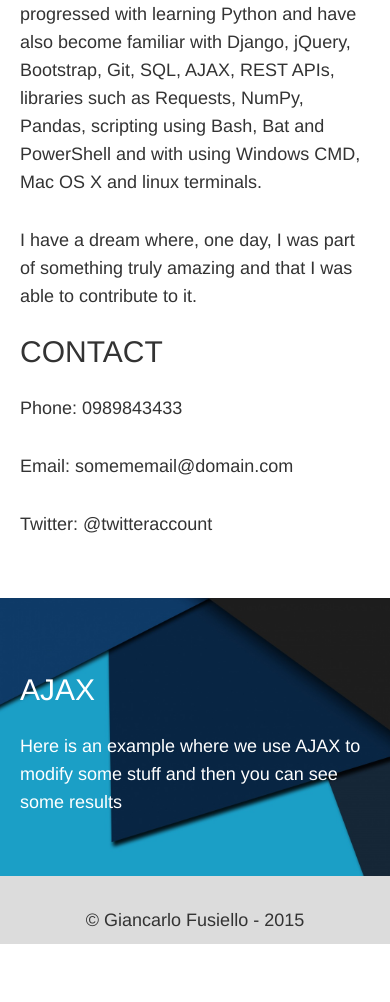
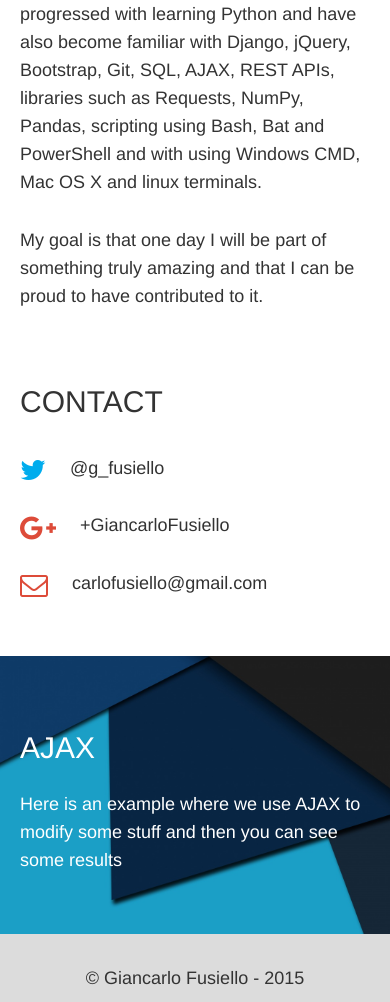
Before and after one commit to GiancarloFusiello/portfolio, a Django app: page / in a window 390 px wide. Shown: the part 1716-2718 px from the top of the page. Before the commit the page ends 2660 px from the top, so only its background shows below. Run offline with Django 3.2, Linux system fonts and the light colour scheme; some libraries are stand-ins or nearby versions; some web fonts are replaced.

Commit message:
tidied code. Added icons to contact info. Added new section and title padding classes to optimise site for mobile use.

```diff
--- a/assets/css/styles.css
+++ b/assets/css/styles.css
@@ -59,13 +59,24 @@ p {
     line-height: 24px;
 }
 
-.add-padding {
-    padding: 50px 5px;
+.title-padding {
+    padding-top: 50px;
+}
+
+.section-padding {
+    padding: 0 5px 50px;
 }
 
 .white-text {
     color: #fff;
 }
+
+.remove-decoration {
+    text-decoration: none !important;
+    color: #333;
+}
+
+
 
 /********
 Home Intro/Title Section
@@ -115,6 +126,35 @@ Home About Section
     z-index: 10;
 }
 
+#twitter-icon {
+    color: #00aced;
+}
+
+#google-icon {
+    color: #dd4b39;
+}
+
+#email-icon {
+    color: #dd4b39;
+}
+
+.contact {
+    display: block;
+    padding-top: 20px;
+    padding-bottom: 7px;
+}
+
+.contact i {
+    display: inline-block;
+    vertical-align: middle;
+    padding-right: 20px;
+}
+
+.contact p {
+    display: inline-block;
+    margin: 0;
+    padding: 0;
+}
 
 
 /********
--- a/home/templates/home/home.html
+++ b/home/templates/home/home.html
@@ -4,9 +4,9 @@
 {% block content %}
     <div class="main">
         <div class="container">
-            <div class="row add-padding">
-                <div class="col-md-6">
-                    <h4 class="header-text text-left">About</h4>
+            <div class="row section-padding">
+                <div class="col-md-6 col-md-offset-1">
+                    <h4 class="header-text text-left title-padding">About</h4>
 
                     <p>
                         For the last seven years, I have worked in the IT industry, from providing support for users to infrastructure in universities to financial trading floors. I have been exposed to a lot of technology during my experience and find myself constantly learning new technology, which is one of the aspects I enjoy working in IT.</p>
@@ -23,34 +23,58 @@
                     </p>
 
                     <p>
-                        I have a dream where, one day, I was part of something truly amazing and that I was able to contribute to it.
+                        My goal is that one day I will be part of something truly amazing and that I can be proud to have contributed to it.
                     </p>
                 </div>
 
                 <div class="col-md-4 col-md-offset-1">
-                    <h4 class="header-text text-left">Contact</h4>
+                    <h4 class="header-text text-left title-padding">Contact</h4>
 
-                    <p>Phone: 0989843433</p>
-                    <p>Email: somememail@domain.com</p>
-                    <p>Twitter: @twitteraccount
-
+                    <div class="contact">
+                        <i class="fa fa-twitter fa-2x" id="twitter-icon"></i>
+                        <p class=""><a class="remove-decoration" href="https://twitter.com/g_fusiello">@g_fusiello</a></p>
+                    </div>
+                    <div class="contact">
+                        <i class="fa fa-google-plus fa-2x" id="google-icon"></i>
+                        <p><a class="remove-decoration" href="https://plus.google.com/+GiancarloFusiello/">+GiancarloFusiello</a></p>
+                    </div>
+                    <div class="contact">
+                        <i class="fa fa-envelope-o fa-2x" id="email-icon"></i>
+                        <p><a class="remove-decoration" href="mailto:someemail@domain.com">carlofusiello@gmail.com</a></p>
+                    </div>
 
                 </div>
             </div>
         </div><!-- /CONTAINER -->
     </div><!-- /MAIN -->
 
+    <!-- AJAX SECTION -->
     <section class="section section-ajax white-text" style="background-image: url('{% static "img/md-blue.jpg" %}')">
         <div class="container">
-            <div class="row add-padding">
-                <div class="col-md-6 col-md-offset-3">
-                    <h4 class="header-text white-text">Ajax</h4>
+            <div class="row section-padding ">
+                <div class="col-md-10 col-md-offset-1">
+                    <h4 class="header-text title-padding white-text" id="ajax">Ajax</h4>
                     <p>Here is an example where we use AJAX to modify some stuff and then you can see some results</p>
                 </div>
             </div>
         </div>
+    </section>
+    <!-- /AJAX SECTION -->
 
-    </section>
+    <!-- REST SECTION -->
+
+
+    <!-- /REST SECTION -->
+
+    <!-- DATA ANALYSIS SECTION -->
+
+
+    <!-- /DATA ANALYSIS SECTION -->
+
+    <!-- MACHINE LEARNING SECTION-->
+
+
+    <!-- /MACHINE LEARNING SECTION-->
 
 
 
--- a/templates/base.html
+++ b/templates/base.html
@@ -1,7 +1,7 @@
 {% load staticfiles %}
 
 <!DOCTYPE html>
-<html lang="en" xmlns="http://www.w3.org/1999/html" xmlns="http://www.w3.org/1999/html">
+<html lang="en" xmlns="http://www.w3.org/1999/html">
 <head>
     <!-- META TAGS -->
     <meta charset="UTF-8">
@@ -17,14 +17,32 @@
     <!-- PAGE TITLE -->
     <title>{% block title %}Giancarlo Fusiello | Python Developer{% endblock %}</title>
 
+
     <!-- STYLESHEETS -->
+
+        <!-- Bootstrap -->
         <link rel="stylesheet" href="https://maxcdn.bootstrapcdn.com/bootstrap/3.3.5/css/bootstrap.min.css" integrity="sha512-dTfge/zgoMYpP7QbHy4gWMEGsbsdZeCXz7irItjcC3sPUFtf0kuFbDz/ixG7ArTxmDjLXDmezHubeNikyKGVyQ==" crossorigin="anonymous">
+
+        <!-- Get Sh*t Done -->
         <link href="{% static 'css/get_shit_done.css' %}" rel="stylesheet">
+
+        <!-- Animate.css -->
         <link href="{% static 'css/animate.css' %}" rel="stylesheet">
+
+        <!-- Google Fonts -->
         <link href='http://fonts.googleapis.com/css?family=Open+Sans:300italic,400,300' rel='stylesheet' type='text/css'>
         <link href='https://fonts.googleapis.com/css?family=Product+Sans' rel='stylesheet' type='text/css'>
+
+        <!-- Font Awesome CDN -->
+        <link rel="stylesheet" href="https://maxcdn.bootstrapcdn.com/font-awesome/4.4.0/css/font-awesome.min.css">
+
+        <!-- Site CSS -->
         <link href="{% static 'css/styles.css' %}" rel="stylesheet">
+
+        <!-- Page Specific CSS -->
         {% block stylesheet %}{% endblock %}
+
+    <!-- /STYLESHEETS -->
 
 
 </head>
@@ -55,7 +73,7 @@
                             <li class="dropdown">
                                 <a href="#" class="dropdown-toggle" data-toggle="dropdown">Skill Demos<b class="caret"></b></a>
                                 <ul class="dropdown-menu">
-                                    <li><a href="#">AJAX</a></li>
+                                    <li><a href="#ajax">AJAX</a></li>
                                     <li><a href="#">REST API</a></li>
                                     <li class="divider"></li>
                                     <li><a href="#">Data Analysis</a></li>
@@ -119,15 +137,30 @@
     </section>
     <!-- /FOOTER ->
 
+
     <!-- SCRIPTS -->
+
+        <!-- Jquery CDN -->
         <script src="//code.jquery.com/jquery-1.11.3.min.js"></script>
         <script src="//code.jquery.com/jquery-migrate-1.2.1.min.js"></script>
+
+        <!-- Bootstrap CDN -->
         <script src="https://maxcdn.bootstrapcdn.com/bootstrap/3.3.5/js/bootstrap.min.js" integrity="sha512-K1qjQ+NcF2TYO/eI3M6v8EiNYZfA95pQumfvcVrTHtwQVDG+aHRqLi/ETn2uB+1JqwYqVG3LIvdm9lj6imS/pQ==" crossorigin="anonymous"></script>
+
+        <!-- Get Sh*t Done -->
         <script src="{% static 'js/get_shit_done.js' %}"></script>
+
+        <!-- Cycle2 CDN -->
         <script src="http://malsup.github.com/jquery.cycle2.js"></script>
         <script src="http://malsup.github.io/jquery.cycle2.center.js"></script>
+
+        <!-- Site JS -->
         <script src="{% static 'js/scripts.js' %}"></script>
+
+        <!-- Page Specific JS -->
         {% block script %}{% endblock %}
+
+    <!-- /SCRIPTS -->
 
 </body>
 </html>
```
Lines whose indentation alone changed are shown as unchanged.
